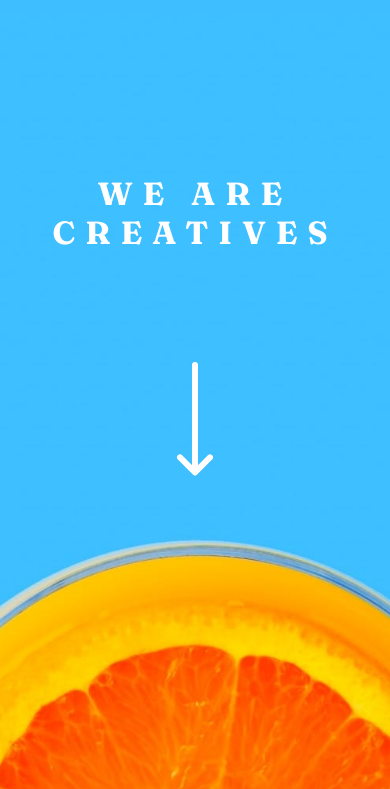
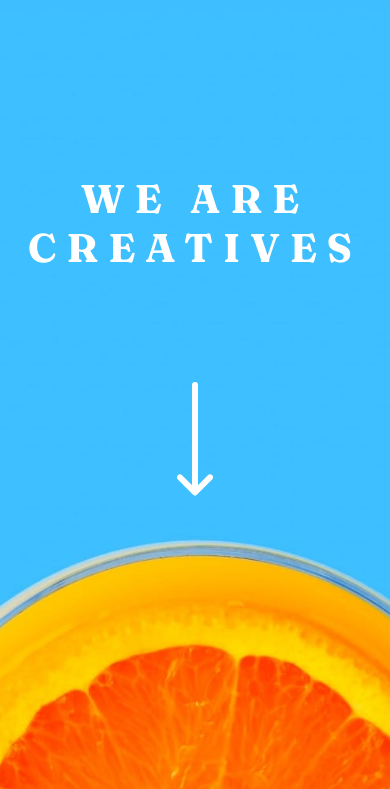
Before and after one commit to mcorusa/sunnyside-agency-landing-page, a plain HTML site: page index.html in a window 390 px wide. Shown: the part 82-871 px from the top of the page. Drawn offline with Linux system fonts and the light colour scheme.

Commit message:
media query

```diff
--- a/style.css
+++ b/style.css
@@ -368,7 +368,7 @@ footer {
 @media (max-width: 600px) {
 
   h1 {
-    font-size: 3.2rem !important;
+    font-size: 4rem !important;
     margin-top: 8rem;
     margin-bottom: 5rem;
   }
```
